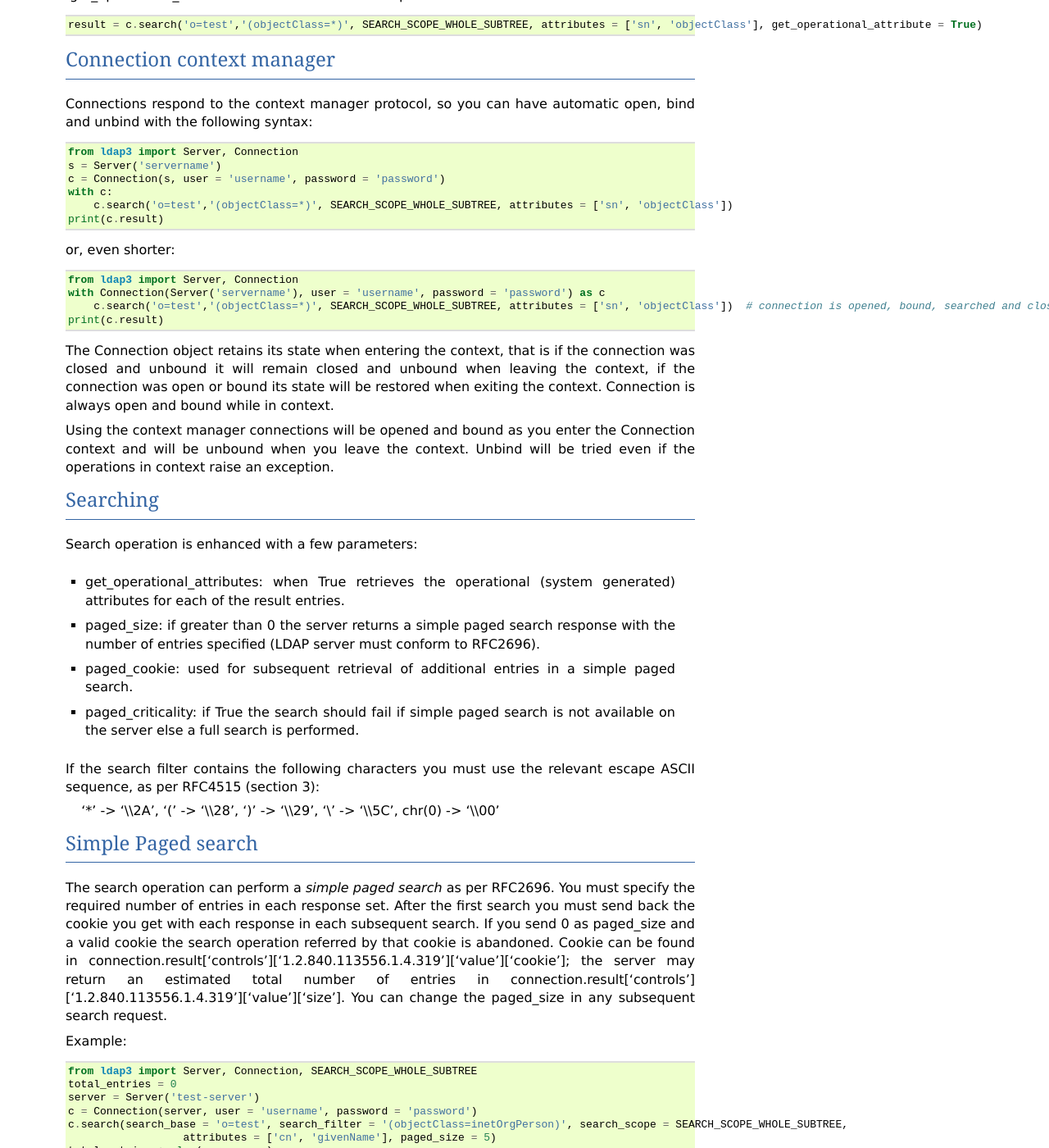
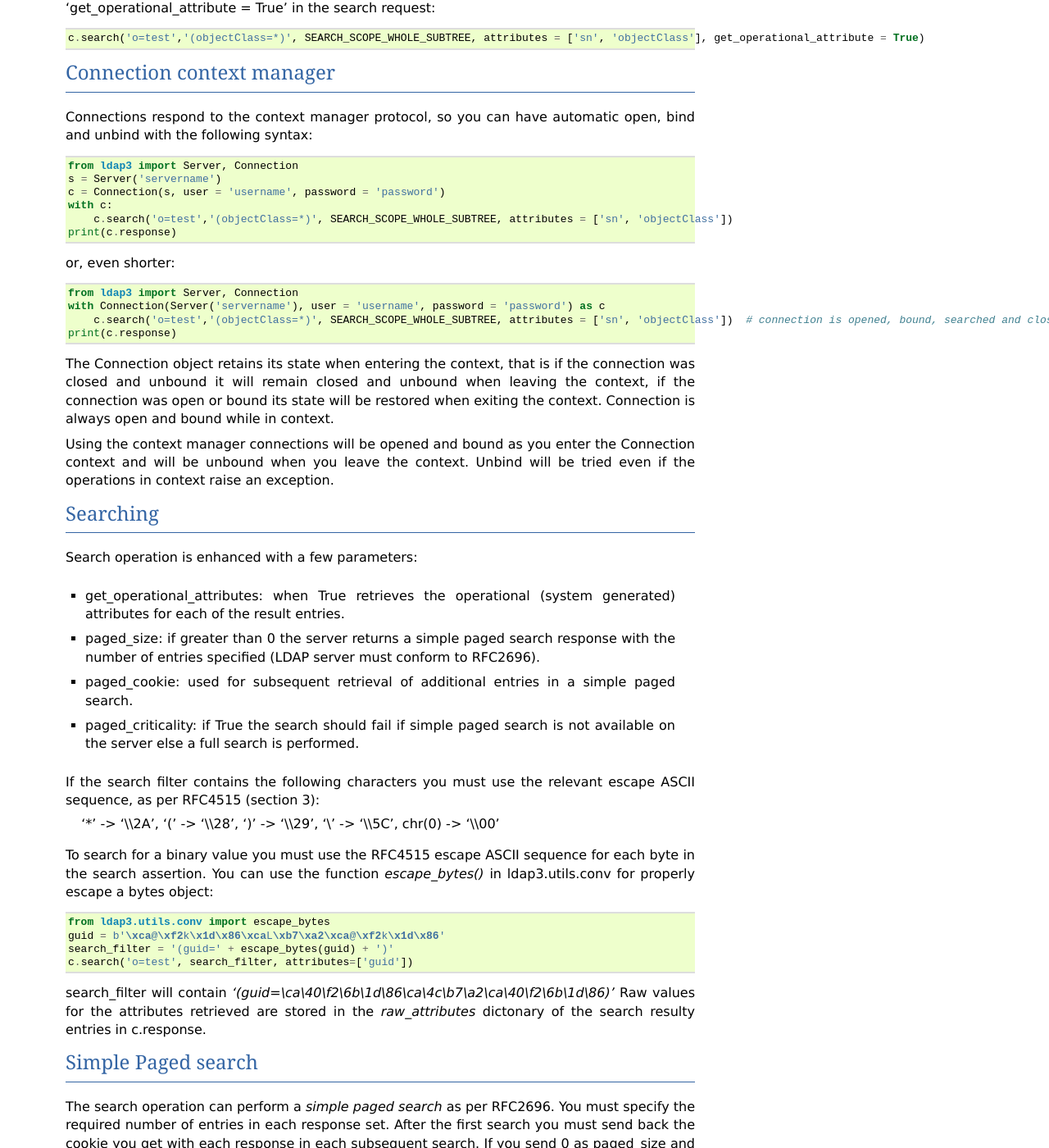
Before and after one commit to pycontribs/python3-ldap, a Sphinx documentation site: the page built from python3-ldap/docs/sphinx/source/quicktour.rst, in a window 1280 px wide and 1400 px high, scrolled down 1450 px. Shown: the whole window at 82% size. Built offline with Sphinx 7.4.7, drawn with Linux system fonts in a browser that asks for light colours; some of the changed text lies outside the part shown.

Commit message:
ldap.utils.conv added

```diff
--- a/README.txt
+++ b/README.txt
@@ -52,8 +52,8 @@
     - added ReusableStrategy for pooling connections
     - refined docstrings (thanks to Will)
     - result and response attributes don't overlap anymore. Operation result is only in result attribute.
-    - Fixed search for binary values (thanks to Marcin)
-    - Added convenience function to convert bytes to LDAP binary value string format for search filter
+    - fixed search for binary values (thanks to Marcin)
+    - added convenience function to convert bytes to LDAP binary value string format for search filter
 
 * 0.9.1 2014.03.30
     - added laziness flass to test suite
--- a/python3-ldap/docs/sphinx/source/connections.rst
+++ b/python3-ldap/docs/sphinx/source/connections.rst
@@ -17,6 +17,10 @@
 .. sidebar:: Lazy connections
 
    * In a lazy connection when you open() and bind() nothing is executed. These operation are deferred until an effective LDAP operation (add, modify, delete, compare, modifyDn, search, extended) is performed. If unbind() is executed when still in deferred status all deferred operation are cancelled and nothing is sent over the network. This can be helpful when your application opens connections ahead of knowing if an effective operation will be necessary.
+
+* STRATEGY_REUSABLE_THREADED: an asynchronous strategy that internally opens multiple connections to the Server (or multiple Servers via the ServerPool) each in a different thread
+
+When using an asynchronous strategy each operation returns immediately an operation_id. You can call the get_response method of the connection object to obtain the response received from the server.
 
 Connection parameters are:
 
@@ -189,7 +193,7 @@
 
 * result: the result of the last operation
 
-* response: the response of the last operation (for example, the entries found in a search)
+* response: the response of the last operation (for example, the entries found in a search), without the result
 
 * last_error: any error occurred in the last operation
 
--- a/python3-ldap/docs/sphinx/source/quicktour.rst
+++ b/python3-ldap/docs/sphinx/source/quicktour.rst
@@ -39,23 +39,24 @@
     print(s.info) # display info from the DSE. OID are decoded when recognized by the library
 
     # request a few objects from the LDAP server
-    result = c.search('o=test','(objectClass=*)', SEARCH_SCOPE_WHOLE_SUBTREE, attributes = ['sn', 'objectClass'])
-    if result:
-        for r in c.response:
-            print(r['dn'], r['attributes']) # return unicode attributes
-            print(r['dn'], r['raw_attributes']) return raw (bytes) attributes
-
+    c.search('o=test','(objectClass=*)', SEARCH_SCOPE_WHOLE_SUBTREE, attributes = ['sn', 'objectClass'])
+    response = c.response
+    result = c.result
+    for r in response:
+        print(r['dn'], r['attributes']) # return unicode attributes
+        print(r['dn'], r['raw_attributes']) return raw (bytes) attributes
+    print(result)
     c.unbind()
 
-To move from synchronous to asynchronous connection you have just to change the 'client_strategy' parameter to 'STRATEGY_ASYNC_THREADED' and add the following line before the 'if result:'::
+To move from synchronous to asynchronous connection you have just to change the 'client_strategy' parameter to 'STRATEGY_ASYNC_THREADED' and substitute the *response* and *result* assignments with::
 
-    c.get_response(result)
+    response, result = c.get_response(result)
 
 That's all you have to do to have an asynchronous threaded LDAP client connection.
 
 To get operational attributes (createStamp, modifiedStamp, ...) for response objects add 'get_operational_attribute = True' in the search request::
 
-    result = c.search('o=test','(objectClass=*)', SEARCH_SCOPE_WHOLE_SUBTREE, attributes = ['sn', 'objectClass'], get_operational_attribute = True)
+    c.search('o=test','(objectClass=*)', SEARCH_SCOPE_WHOLE_SUBTREE, attributes = ['sn', 'objectClass'], get_operational_attribute = True)
 
 Connection context manager
 --------------------------
@@ -67,14 +68,14 @@
     c = Connection(s, user = 'username', password = 'password')
     with c:
         c.search('o=test','(objectClass=*)', SEARCH_SCOPE_WHOLE_SUBTREE, attributes = ['sn', 'objectClass'])
-    print(c.result)
+    print(c.response)
 
 or, even shorter::
 
     from ldap3 import Server, Connection
     with Connection(Server('servername'), user = 'username', password = 'password') as c
         c.search('o=test','(objectClass=*)', SEARCH_SCOPE_WHOLE_SUBTREE, attributes = ['sn', 'objectClass'])  # connection is opened, bound, searched and closed
-    print(c.result)
+    print(c.response)
 
 The Connection object retains its state when entering the context, that is if the connection was closed and unbound it will remain closed and unbound when leaving the context,
 if the connection was open or bound its state will be restored when exiting the context. Connection is always open and bound while in context.
@@ -94,6 +95,16 @@
 
 If the search filter contains the following characters you must use the relevant escape ASCII sequence, as per RFC4515 (section 3):
  '*' -> '\\\\2A', '(' -> '\\\\28', ')' -> '\\\\29', '\\' -> '\\\\5C', chr(0) -> '\\\\00'
+
+To search for a binary value you must use the RFC4515 escape ASCII sequence for each byte in the search assertion. You can use the function *escape_bytes()* in ldap3.utils.conv for properly escape a bytes object::
+
+    from ldap3.utils.conv import escape_bytes
+    guid = b'\xca@\xf2k\x1d\x86\xcaL\xb7\xa2\xca@\xf2k\x1d\x86'
+    search_filter = '(guid=' + escape_bytes(guid) + ')'
+    c.search('o=test', search_filter, attributes=['guid'])
+
+search_filter will contain *'(guid=\\ca\\40\\f2\\6b\\1d\\86\\ca\\4c\\b7\\a2\\ca\\40\\f2\\6b\\1d\\86)'*
+Raw values for the attributes retrieved are stored in the *raw_attributes* dictonary of the search resulty entries in c.response.
 
 Simple Paged search
 -------------------
--- a/setup.py
+++ b/setup.py
@@ -34,7 +34,7 @@
                 'ldap3.protocol.sasl',
                 'ldap3.strategy',
                 'ldap3.compat',
-                'ldap3.utils.conv'],
+                'ldap3.utils'],
       package_dir={'': 'python3-ldap'},
       install_requires=['pyasn1 >= 0.1.7'],
       license='LGPL v3',
```
Also changed, not shown: python3-ldap/docs/sphinx/source/changelog.rst (+11 -2 lines), 8 other files.
